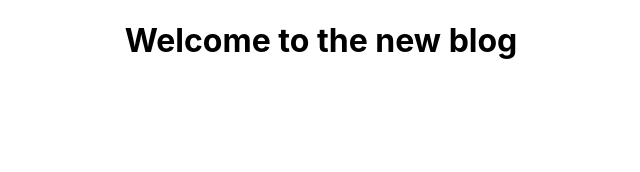
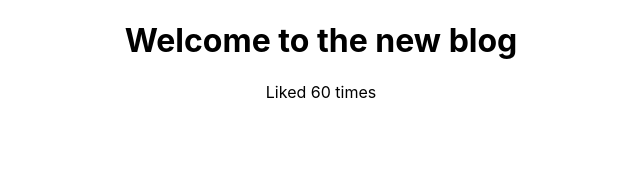
Before and after one commit to llcain/react-dojo-blog, a React (Create React App) app: page / in a window 1280 px wide. Shown: the top 172 px of the page, without its empty margins (319-959 px from the left). Built offline with nearby package versions, Linux system fonts and the light colour scheme.

Commit message:
Added Navbar component

```diff
--- a/src/App.js
+++ b/src/App.js
@@ -3,11 +3,13 @@ import './App.css';
 
 function App() {
   const title = "Welcome to the new blog";
+  const likes = 60;
 
   return (
     <div className="App">
       <div class="content">
         <h1>{ title }</h1>
+        <p>Liked { likes } times</p>
       </div>
     </div>
   );
```
Also changed, not shown: src/Navbar.js (added, +13 -0 lines).
